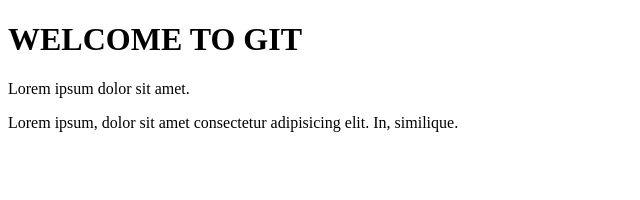
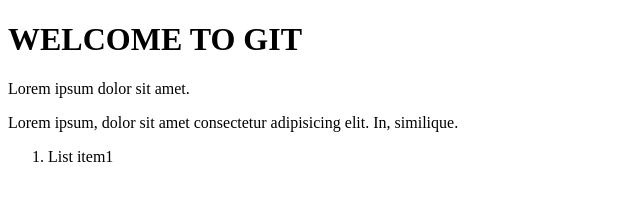
Before and after one commit to Quest989900/git_class_2025, a plain HTML site: page index.html in a window 1280 px wide. Shown: the full height of the page, 0-640 px from the left. Drawn offline with Linux system fonts and the light colour scheme.

Commit message:
adds list

```diff
--- a/index.html
+++ b/index.html
@@ -9,5 +9,8 @@
     <h1>WELCOME TO GIT</h1>
     <p>Lorem ipsum dolor sit amet.</p>
     <p>Lorem ipsum, dolor sit amet consectetur adipisicing elit. In, similique.</p>
+    <ol>
+        <li>List item1</li>
+    </ol>
 </body>
 </html>
```
